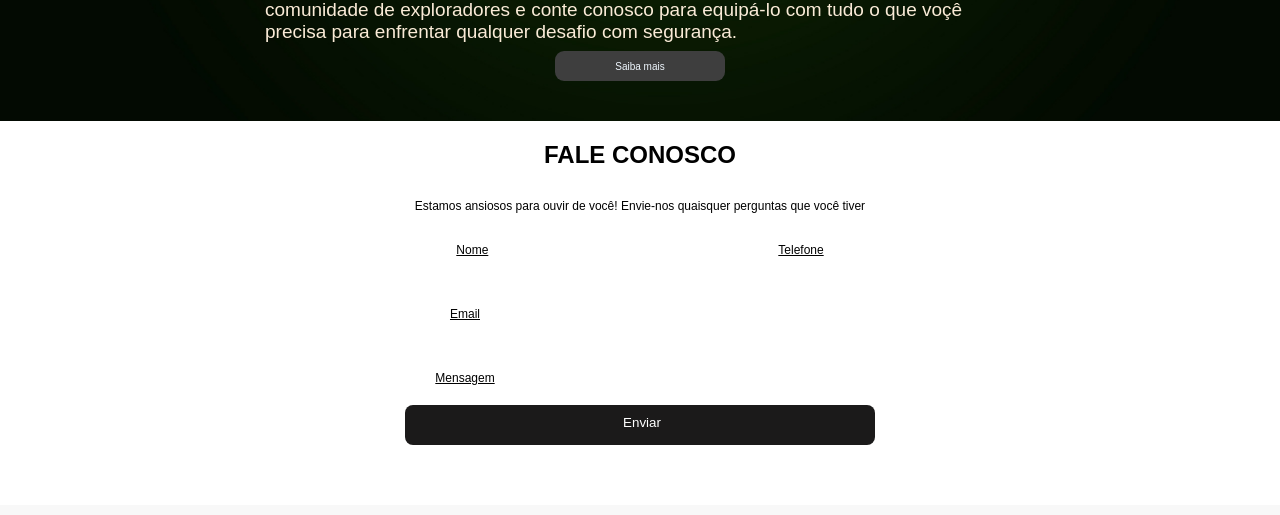
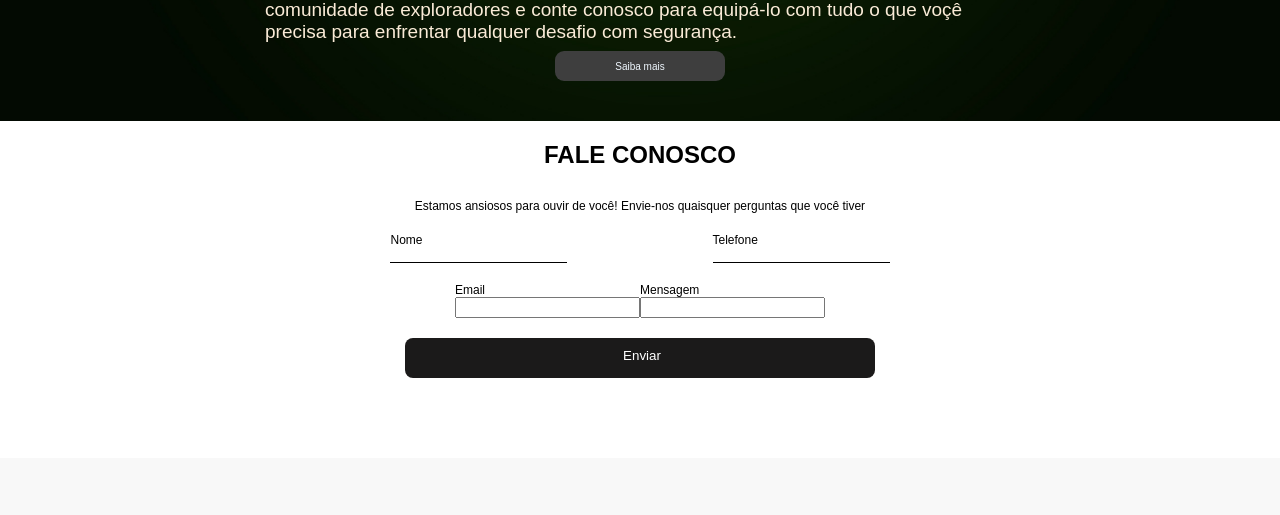
Before and after one commit to DOLK2K/Vanguardtcc-S, a React (Create React App) app: page / in a window 1280 px wide. Shown: the part 2723-3238 px from the top of the page. Built offline with nearby package versions, Linux system fonts and the light colour scheme.

Commit message:
alterações na home

```diff
--- a/src/pages/Home/App.js
+++ b/src/pages/Home/App.js
@@ -288,22 +288,33 @@ function App() {
 
           </div>
 
+            <div className='alinhamento-home'>
           <div className='rodape3'>
+            <div className='RODAPE3-1'>
             <p>Nome</p>
+            <input type='text' />
+            </div>
+            <div className='telefone-home'>
             <p2>Telefone</p2>
-
+            <input type='' />
+            </div>
           </div>
 
-          <div className='rodape4'>
+          <div className='alinhamento2-home'>
+          <div className='rodape4-home'>
             <p>Email</p>
+            <input type='text' />
           </div>
 
           <div className='rodape5'>
             <p>Mensagem</p>
+            <input type='text' />
+          </div>
           </div>
 
           <div className='rodape6'>
             <button>Enviar</button>
+          </div>
           </div>
        </div>
 
--- a/src/pages/Home/index.scss
+++ b/src/pages/Home/index.scss
@@ -289,7 +289,11 @@
     border: none;
     color: aliceblue;
     font-size: 10px;
+    transition: (0.5)s;
+}
 
+.faixa-button button:hover {
+    transform: scale(1.1);
 }
 
 .div-itens{
@@ -643,9 +647,14 @@
 }
 
 .infopess{
-    padding-top: 20px;
+    margin: 20px;
 }
 
+.alinhamento-home {
+    display: flex;
+    flex-direction: column;
+    align-items: center;
+}
 .rodape2 p {
     display: flex;
     justify-content: center;
@@ -664,30 +673,50 @@
     display: flex;
     flex-direction: row;
     justify-content: center;
-    margin-top: 30px;
-    text-decoration: underline;
+    align-items: center;
+    margin: 20px;
 }
 
+.RODAPE3-1 input {
+    border: none;
+    background-color: transparent;
+    border-bottom: 1px solid #000;
+    padding: 0;
+    margin: 0;
+    outline: none;
+}
 .rodape3 p{
     padding-right: 290px;
 }
 
-.rodape4{
+.telefone-home {
     display: flex;
-    justify-content: center;
-    padding-right: 350px;
-    padding-top: 50px;
-    text-decoration: underline;
+    flex-direction: column;
+}
+.telefone-home input {
+    border: none;
+    background-color: transparent;
+    border-bottom: 1px solid #000;
+    padding: 0;
+    margin: 0;
+    outline: none;
+}
 
+.alinhamento2-home {
+    display: flex;
+    flex-direction: row;
+    align-items: center;
+
+}
+.rodape4-home{
+    display: flex;
+    flex-direction: column;
 }
 
 
 .rodape5{
     display: flex;
-    justify-content: center;
-    padding-right: 350px;
-    padding-top: 50px;
-    text-decoration: underline;
+    flex-direction: column;
 }
 
 .rodape6{
```
